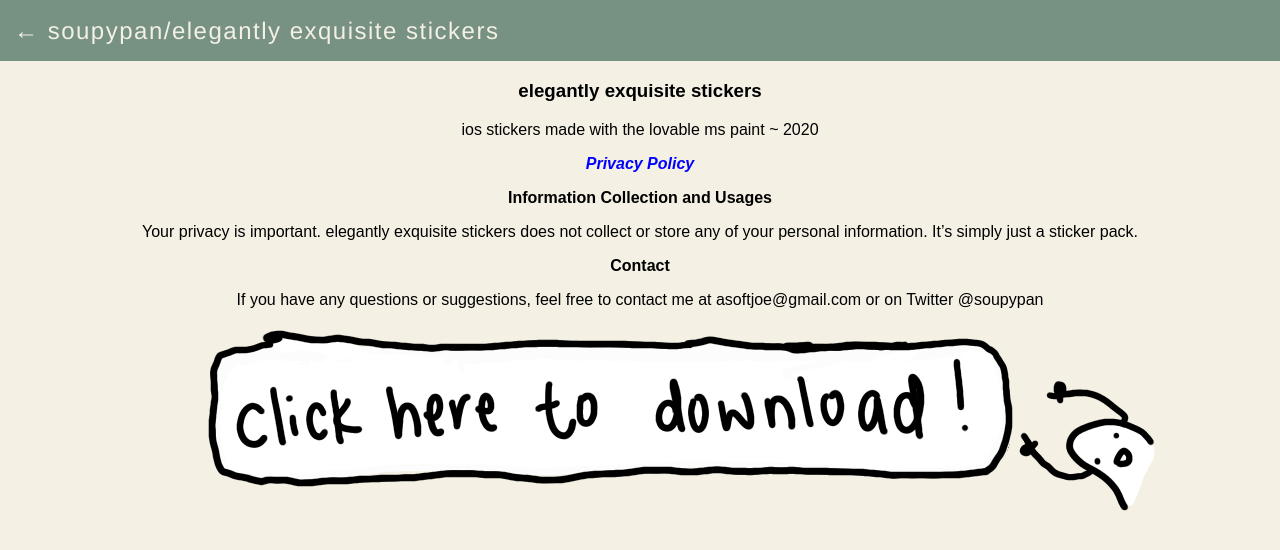
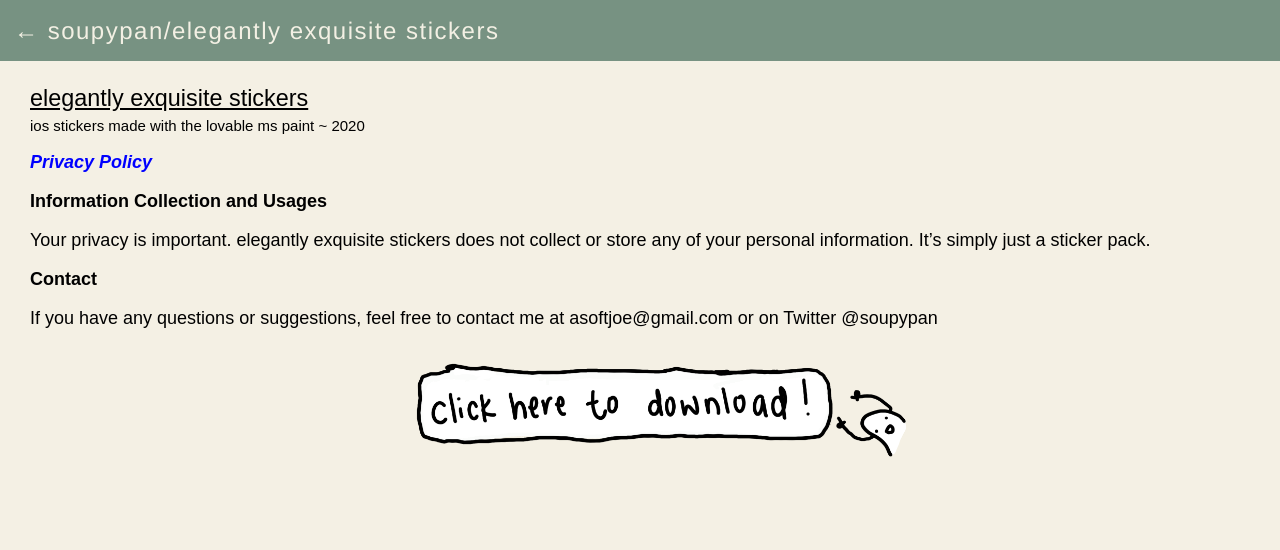
Before and after one commit to soupypan/soupypan.github.io, a Jekyll site: the page built from _projects/ees.md, in a window 1280 px wide. Shown: the top 550 px of the page. Built offline with Jekyll 4.4.1, drawn with Linux system fonts in a browser that asks for light colours.

Commit message:
Update main.css

```diff
--- a/css/main.css
+++ b/css/main.css
@@ -188,7 +188,7 @@ li a:hover {
     display: block;
 }
 
-.illpage {
+.projpage {
   font-family: 'Arial';
   font-size: 20px;
   margin-left: 30px;
@@ -198,18 +198,18 @@ li a:hover {
   text-align: left;
 }
 
-.illpage h3{
+.projpage h3{
   text-decoration: underline;
   font-weight: normal;
   margin-bottom: -10px;
 }
 
-.desc {
+.projdesc {
     font-size: 15px;
 }
 
 
-.illimg img {
+.projimg img {
   width: 45vw;
   padding: 14px;
   display: block;
@@ -219,7 +219,7 @@ li a:hover {
 
 
 }
-.illdesc {
+.projbodytxt {
     font-size: 18px;
 	display: block;
 
```
